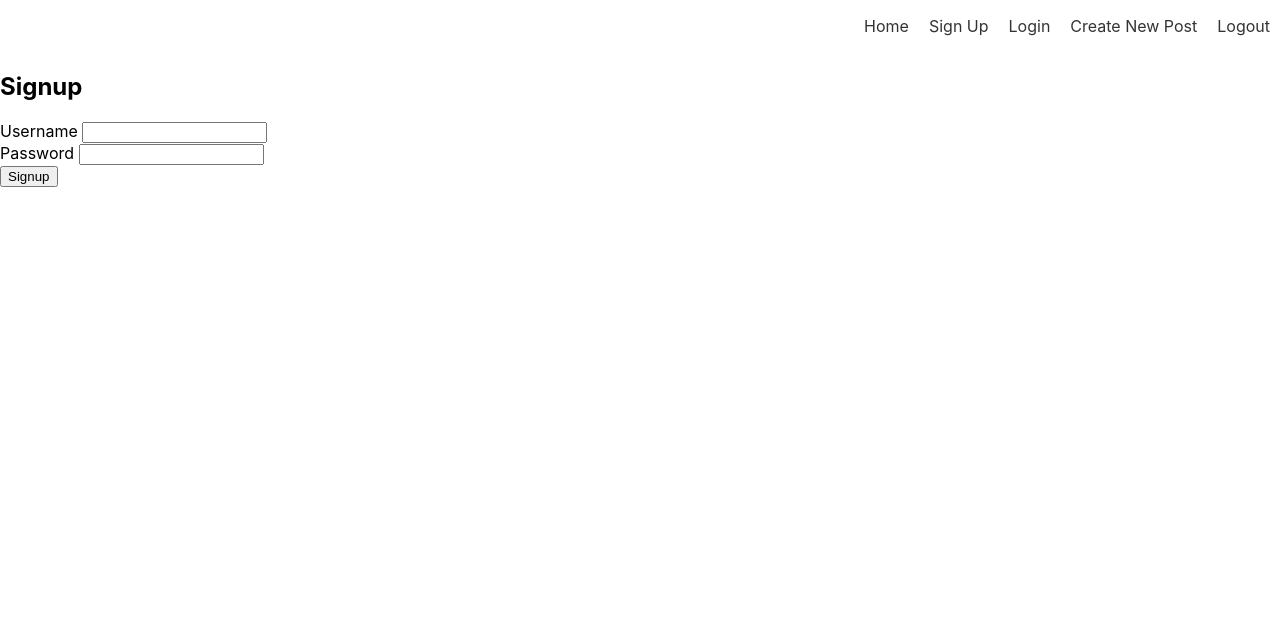
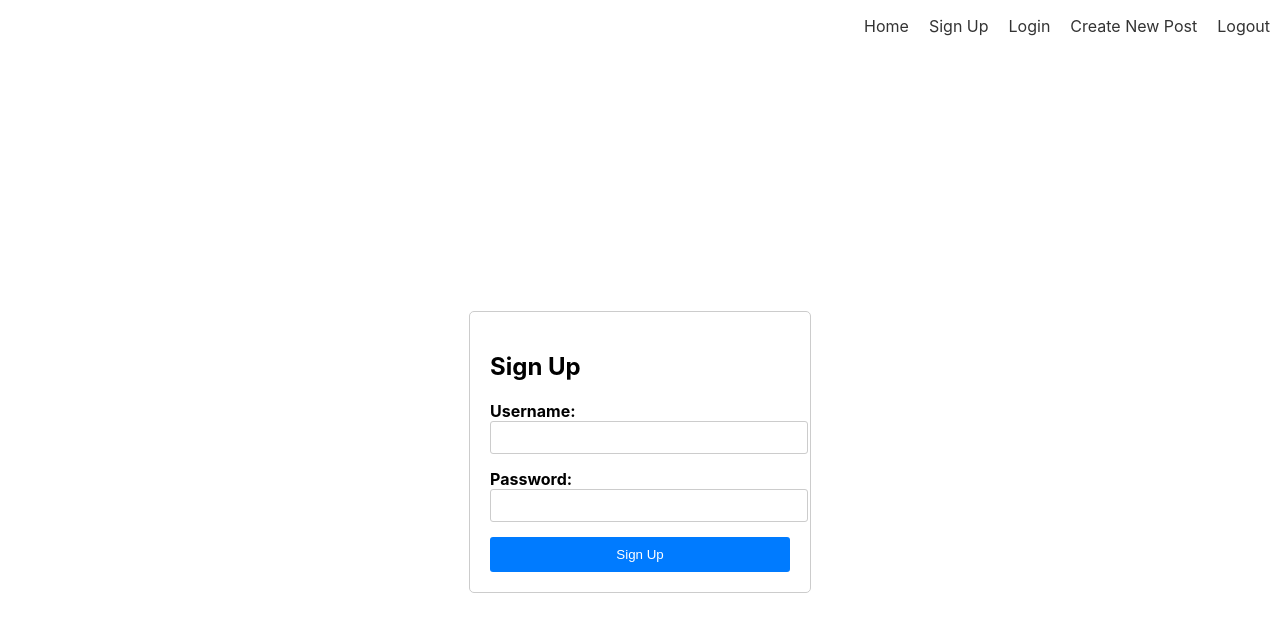
Before and after one commit to jessemutua/phase-4-news-App, a React (Create React App) app in the folder client/: page /signup in a window 1280 px wide. Shown: the top 632 px of the page. Built offline with nearby package versions, Linux system fonts and the light colour scheme.

Commit message:
Styled newpost and signup

```diff
--- a/client/src/App.js
+++ b/client/src/App.js
@@ -19,7 +19,7 @@ function App() {
         NavBar / > { /* <Timecount/> */ } <
         Switch >
         <
-        Route path = "/signup"
+        Route path = "/"
         component = { Signup }
         /> <
         Route path = "/login"
@@ -28,7 +28,7 @@ function App() {
         Route path = '/newpost'
         component = { CreateNewPost }
         /> <
-        Route path = "/"
+        Route path = "/h"
         component = { Home }
         />
 
--- a/client/src/Components/Login.js
+++ b/client/src/Components/Login.js
@@ -1,60 +1,56 @@
 import React, { useState } from 'react';
+import '../styles/login.css';
 
 function Login() {
     const [username, setUsername] = useState('');
     const [password, setPassword] = useState('');
-    const [isLoggedIn, setIsLoggedIn] = useState(false);
 
-    async function handleLogin(e) {
+    function handleUsernameChange(e) {
+        setUsername(e.target.value);
+    }
+
+    function handlePasswordChange(e) {
+        setPassword(e.target.value);
+    }
+
+    async function handleSubmit(e) {
         e.preventDefault();
         try {
-            const response = await fetch('/login', {
-                method: 'POST',
-                headers: {
-                    'Content-Type': 'application/json',
-                },
-                body: JSON.stringify({ username, password }),
-            });
-
-            if (response.ok) {
-                setIsLoggedIn(true);
-            } else {
-                alert('Failed to log in');
-            }
+            // ... handle login logic ...
         } catch (error) {
-            alert('Error:', error);
+            console.error('Error:', error);
         }
     }
 
     return ( <
-        div >
+        div className = "login-container" >
         <
         h2 > Login < /h2> <
-        form onSubmit = { handleLogin } >
+        form onSubmit = { handleSubmit }
+        className = "login-form" >
         <
-        div >
+        div className = "form-group" >
         <
-        label > Username < /label> <
+        label htmlFor = "username" > Username: < /label> <
         input type = "text"
+        id = "username"
         value = { username }
-        onChange = {
-            (e) => setUsername(e.target.value) }
+        onChange = { handleUsernameChange }
         /> <
         /div> <
-        div >
+        div className = "form-group" >
         <
-        label > Password < /label> <
+        label htmlFor = "password" > Password: < /label> <
         input type = "password"
+        id = "password"
         value = { password }
-        onChange = {
-            (e) => setPassword(e.target.value) }
+        onChange = { handlePasswordChange }
         /> <
         /div> <
         button type = "submit" > Login < /button> <
-        /form> {
-            isLoggedIn && < p > You are logged in ! < /p>} <
-                /div>
-        );
-    }
+        /form> <
+        /div>
+    );
+}
 
-    export default Login;
+export default Login;
--- a/client/src/Components/Signup.js
+++ b/client/src/Components/Signup.js
@@ -1,67 +1,47 @@
 import React, { useState } from 'react';
+import '../styles/signup.css'
 
 function Signup() {
     const [username, setUsername] = useState('');
     const [password, setPassword] = useState('');
 
-    function handleUsernameChange(e) {
-        setUsername(e.target.value);
-    }
-
-    function handlePasswordChange(e) {
-        setPassword(e.target.value);
-    }
-
-    async function handleSubmit(e) {
+    const handleSubmit = (e) => {
         e.preventDefault();
-        try {
-            const response = await fetch('/users', {
-                method: 'POST',
-                headers: {
-                    'Content-Type': 'application/json'
-                },
-                body: JSON.stringify({ username, password })
-            });
-
-            if (response.ok) {
-                // User created successfully
-                console.log('User created!');
-                // Reset form fields
-                setUsername('');
-                setPassword('');
-            } else {
-                // Handle error case
-                alert('Failed to create user');
-            }
-        } catch (error) {
-            console.error('Error:', error);
-        }
-    }
+        // Perform signup logic here
+    };
 
     return ( <
-        div >
+        div className = "signup-container" >
         <
-        h2 > Signup < /h2> <
-        form onSubmit = { handleSubmit }
-        id = 'form' >
+        form className = "signup-form"
+        onSubmit = { handleSubmit } >
         <
-        div >
+        h2 > Sign Up < /h2> <
+        div className = "form-group" >
         <
-        label > Username < /label> <
+        label htmlFor = "username" > Username: < /label> <
         input type = "text"
+        id = "username"
         value = { username }
-        onChange = { handleUsernameChange }
-        /> <
+        onChange = {
+            (e) => setUsername(e.target.value) }
+        required /
+        >
+        <
         /div> <
-        div >
+        div className = "form-group" >
         <
-        label > Password < /label> <
+        label htmlFor = "password" > Password: < /label> <
         input type = "password"
+        id = "password"
         value = { password }
-        onChange = { handlePasswordChange }
-        /> <
+        onChange = {
+            (e) => setPassword(e.target.value) }
+        required /
+        >
+        <
         /div> <
-        button type = "submit" > Signup < /button> <
+        button type = "submit" > Sign Up < /button> <
         /form> <
         /div>
     );
--- /dev/null
+++ b/client/src/styles/login.css
@@ -0,0 +1,41 @@
+.login-container {
+    max-width: 400px;
+    margin: 0 auto;
+    padding: 20px;
+    background-color: #f5f5f5;
+    border-radius: 5px;
+    box-shadow: 0 2px 5px rgba(0, 0, 0, 0.1);
+}
+
+.login-form {
+    display: flex;
+    flex-direction: column;
+}
+
+.form-group {
+    margin-bottom: 15px;
+}
+
+label {
+    font-weight: bold;
+}
+
+input[type='text'],
+input[type='password'] {
+    padding: 8px;
+    border-radius: 3px;
+    border: 1px solid #ccc;
+}
+
+button {
+    padding: 10px 15px;
+    background-color: #007bff;
+    color: #fff;
+    border: none;
+    border-radius: 3px;
+    cursor: pointer;
+}
+
+button:hover {
+    background-color: #0056b3;
+}
--- /dev/null
+++ b/client/src/styles/signup.css
@@ -0,0 +1,43 @@
+.signup-container {
+    display: flex;
+    justify-content: center;
+    align-items: center;
+    height: 100vh;
+}
+
+.signup-form {
+    width: 300px;
+    padding: 20px;
+    border: 1px solid #ccc;
+    border-radius: 5px;
+}
+
+.form-group {
+    margin-bottom: 10px;
+}
+
+label {
+    display: block;
+    font-weight: bold;
+}
+
+input {
+    width: 100%;
+    padding: 5px;
+    border: 1px solid #ccc;
+    border-radius: 3px;
+}
+
+button {
+    width: 100%;
+    padding: 10px;
+    background-color: #007bff;
+    color: #fff;
+    border: none;
+    border-radius: 3px;
+    cursor: pointer;
+}
+
+button:hover {
+    background-color: #0056b3;
+}
```
Also changed, not shown: client/src/styles/newpost.css (added).
